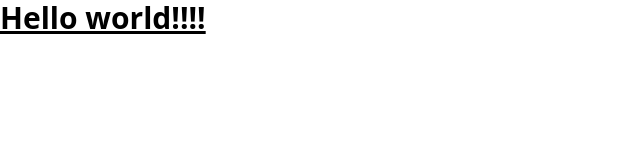
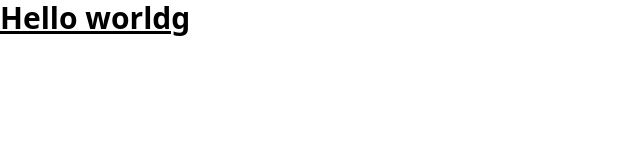
Before and after one commit to LeonoSe/positivus.github.io, a Nuxt app: page / in a window 1280 px wide. Shown: the top 160 px of the page, without its empty margins (0-640 px from the left). Built offline with nearby package versions, Linux system fonts and the light colour scheme.

Commit message:
changing config file

```diff
--- a/app.vue
+++ b/app.vue
@@ -1,5 +1,5 @@
 <template>
   <h1 class="text-3xl font-bold underline">
-    Hello world!!!!
+    Hello worldg
   </h1>
 </template>
--- a/nuxt.config.ts
+++ b/nuxt.config.ts
@@ -8,4 +8,8 @@ export default defineNuxtConfig({
       autoprefixer: {},
     },
   },
+  app: {
+    baseURL: '/positivus.github.io/',
+    buildAssetsDir: 'assets',
+  }
 })
```
